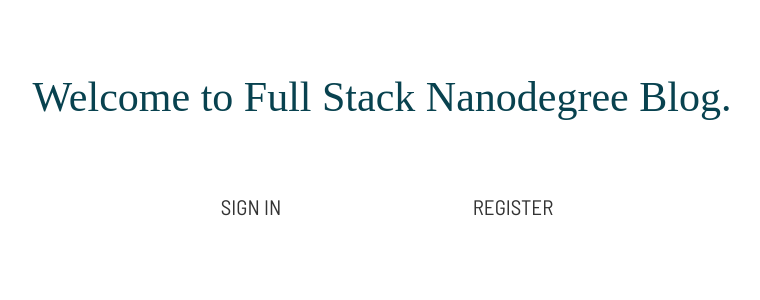
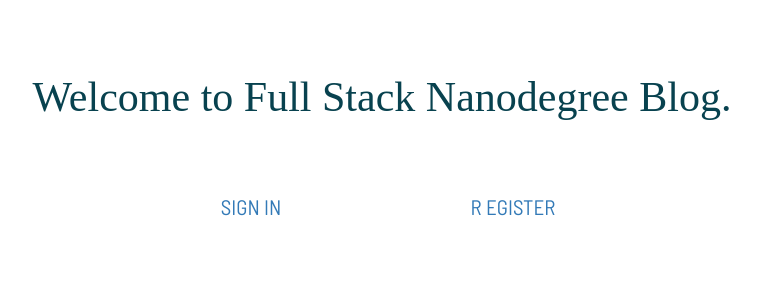
Before and after one commit to jessica-hsu/Full-stack-Nanodegree, a Python web app: template project3/template/index.html in a window 1280 px wide. Shown: the part 163-463 px from the top of the page, without its empty margins (258-1018 px from the left). Run offline with Jinja, Linux system fonts and the light colour scheme; the template is opened without the code that fills it, so the values that code supplies are empty; some libraries are stand-ins or nearby versions; some web fonts are replaced.

Commit message:
[blog.py, welcome.html, index.html] add links to sign up and login pages

```diff
--- a/project3/template/index.html
+++ b/project3/template/index.html
@@ -26,12 +26,16 @@
 				<header>Welcome to Full Stack Nanodegree Blog.</header>
 			</div>
       <div class="col-sm-12" id="choices">
-				<div class="col-sm-6 choice">
-					SIGN IN
-				</div>
-				<div class="col-sm-6 choice">
-					REGISTER
-				</div>
+				<a href="/login">
+					<div class="col-sm-6 choice">
+						SIGN IN
+					</div>
+				</a>
+				<a href="/register">
+					<div class="col-sm-6 choice">
+					R	EGISTER
+					</div>
+				</a>
 			</div>
 		</div>
 	</div>
--- a/project3/template/welcome.html
+++ b/project3/template/welcome.html
@@ -26,9 +26,9 @@
 				<header>Welcome, {{ username }}</header>
 			</div>
       <div class="col-sm-12" id="choices">
-				<div class="col-sm-6 choice">
+				<a href="/blog"><div class="col-sm-6 choice">
 					BLOG
-				</div>
+				</div></a>
 				<div class="col-sm-6 choice">
 					LOGOUT
 				</div>
```
Also changed, not shown: project3/blog.py (+5 -2 lines).
